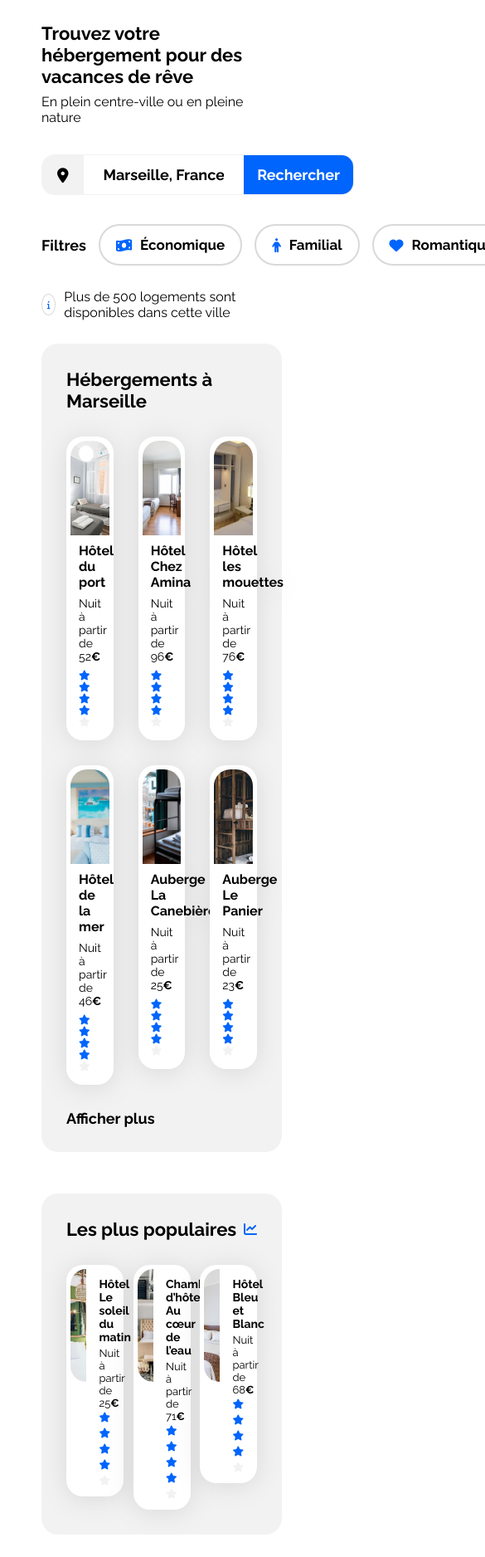
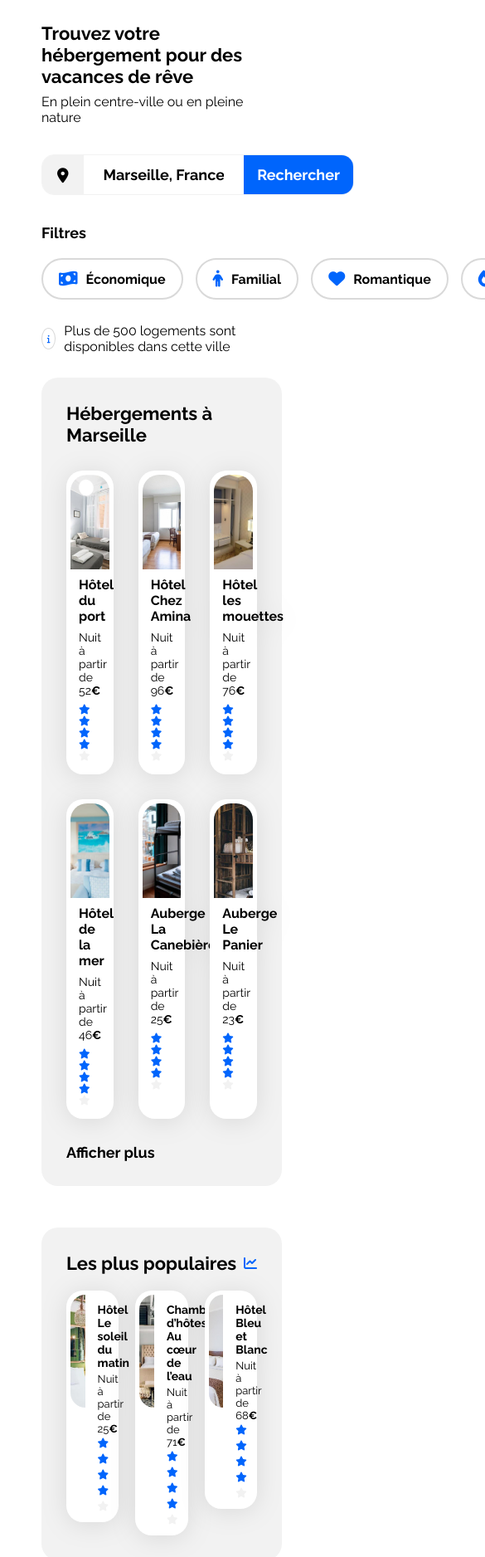
Before and after one commit to nicolas-pueyo-cazalis/booki, a plain HTML site: page index.html in a window 390 px wide. Shown: the part 82-1958 px from the top of the page at 83% size, 585 px wide, since content can reach past the window. Drawn offline with Linux system fonts and the light colour scheme.

Commit message:
Adaptation écrans de tablettes (768px à 1024px) avec Média queries

```diff
--- a/css/style.css
+++ b/css/style.css
@@ -206,6 +206,10 @@ a {
     align-items: center;
 }
 
+.filter-link i {
+    font-size: 20px;
+}
+
 .filter-link:hover {
     background-color: var(--filter-bg-color);
 }
@@ -256,6 +260,8 @@ a {
 .hebergements-cards .card {
     display: flex;
     flex-direction: column;
+    height: 100%;
+    box-sizing: border-box;
 }
 
 .hebergements-cards a {
@@ -354,6 +360,7 @@ a {
     overflow: hidden;
     display: flex;
     flex-direction: column;
+    height: 100%;
 }
 .activites-cards img {
     height: 380px;
@@ -403,6 +410,19 @@ a {
 /****** Media queries ***********/
 /* Medium devices (tablets, less/equal than 1024px) */
 @media (max-width: 1024px) {
+    .search-filters {
+        flex-direction: column;
+        align-items: flex-start;
+        gap: 20px;
+    }
+
+    .filter-list {
+        white-space: nowrap;
+    }
+    .filter-link {
+        font-size: 16px;
+    }
+
     .hebergements-and-populaires {
         flex-direction: column;
     }
@@ -419,11 +439,15 @@ a {
     .populaires-cards {
         display: flex;
         flex-direction: row;
-        justify-content: space-between;
+        gap: 20px;
+    }
+
+    .populaires-cards .card {
+        margin-top: 20px;
     }
 
     .populaires-cards a {
-        width: 30%;
+        width: calc((100% - 40px) / 3);
     }
 
     .populaires-cards .card-title {
@@ -433,6 +457,15 @@ a {
     .populaires-cards .card-subtitle {
         font-size: 13px;
     }
+    .activites-cards img {
+        height: 200px;
+    }
+    .activites-cards .card-title {
+        flex: 1;
+        display: flex;
+        align-items: center;
+        padding: 16px 19px;
+    }
 }
 
 /* Small devices (phones, less than 768px) */
```
